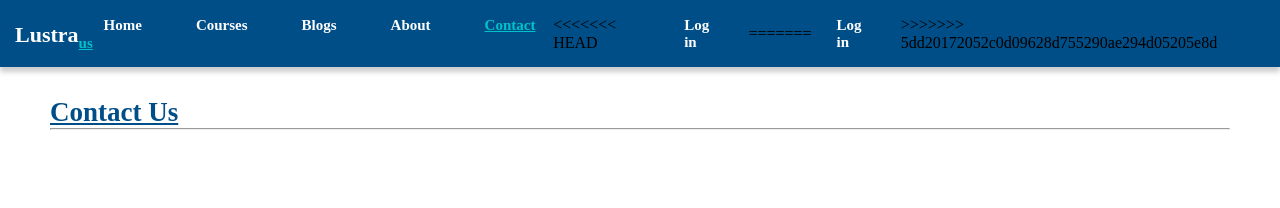
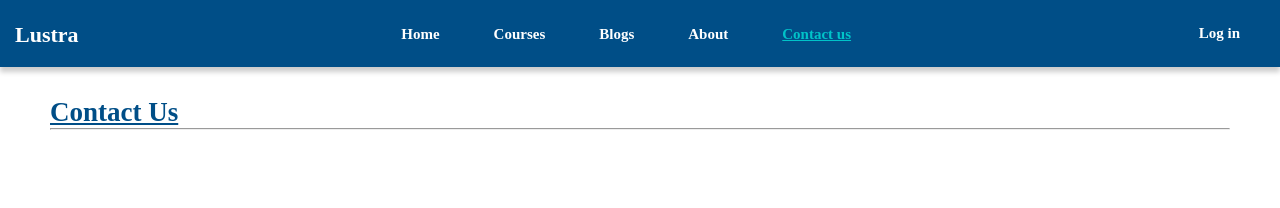
Before and after one commit to TaoufikBenlhosniDev/Lustra-E-Learning-Platform, a plain HTML site: page contactus/contactus.html in a window 1280 px wide. Shown: the top 208 px of the page. Drawn offline with Linux system fonts and the light colour scheme.

Commit message:
fixing bugs

```diff
--- a/contactus/contactus.html
+++ b/contactus/contactus.html
@@ -28,11 +28,7 @@
 
         </nav>
 
-<<<<<<< HEAD
         <a class="subscription" href="../subscription/subscription.html">Log in</a>
-=======
-        <a class="subscription" href="../subscription/Login/login.html">Log in</a>
->>>>>>> 5dd20172052c0d09628d755290ae294d05205e8d
 
     </section>
 
```
Also changed, not shown: about/about.html (+1 -0 lines), blogs/blogs.html (+2 -0 lines).
